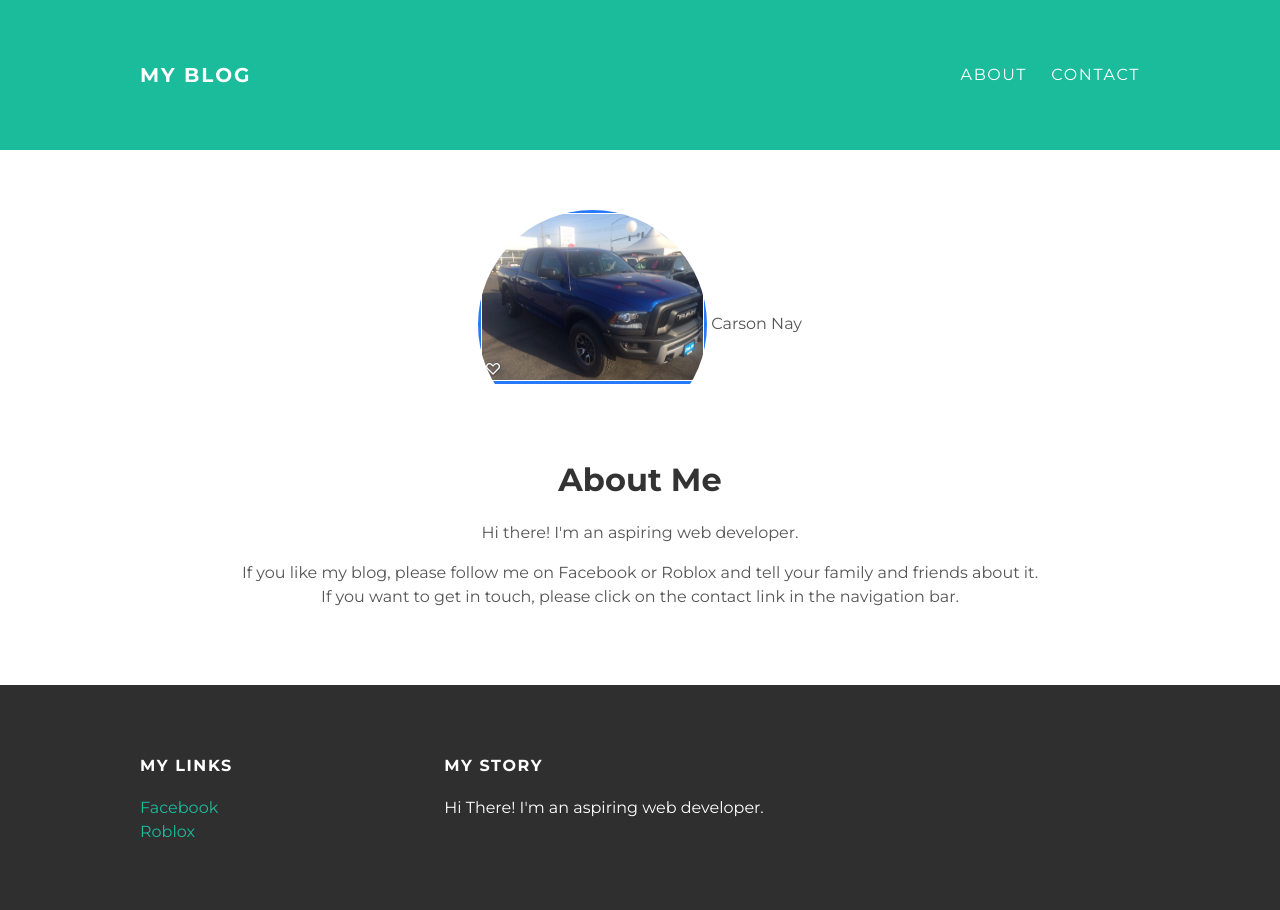
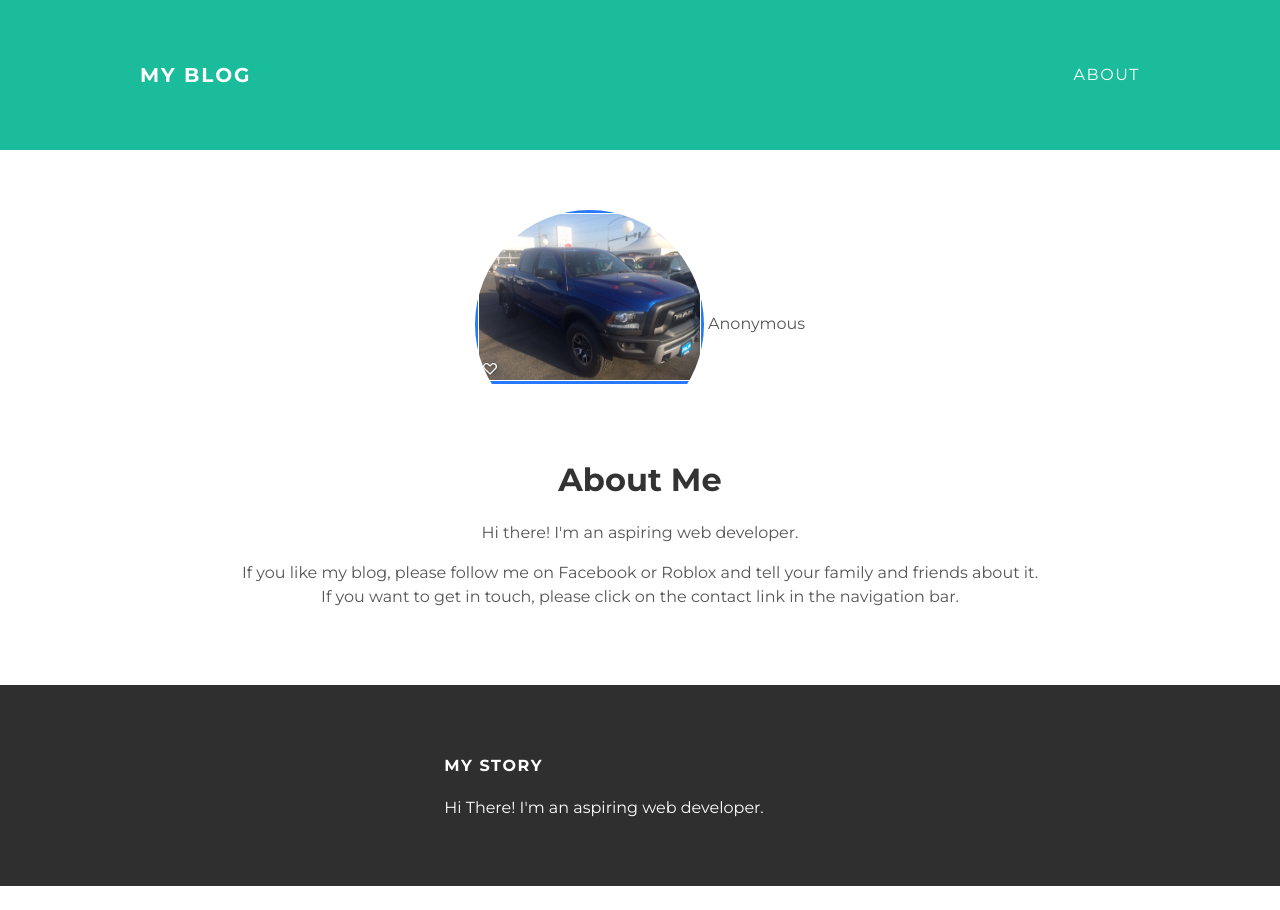
Before and after one commit to CarsonMN/I-remembered.github.io, a plain HTML site: page about.html in a window 1280 px wide. After the commit the page ends 886 px from the top, so only its background shows below. Drawn offline with Linux system fonts and the light colour scheme.

Commit message:
Update about.html

```diff
--- a/about.html
+++ b/about.html
@@ -10,7 +10,6 @@
         <a id="header-title" href="index.html">My Blog
         <ul id="header-nav">
           <li><a href="about.html">About</a></li>
-          <li><a href="mailto:horsegaming11@gmail.com">Contact</a></li>
         </ul>
       </div>
     </div>
@@ -19,7 +18,7 @@
         <div class="about">
           <div class="about-author">
             <img src="img1.png">
-            <span>Carson Nay</span>
+            <span>Anonymous</span>
           </div>
           <h1 class="about-title">About Me</h1>
           <div class="about-content"><p>Hi there! I'm an aspiring web developer.</p>
@@ -31,12 +30,6 @@
     <div id="footer">
       <div class="container">
         <div class="column">
-          <h4>My Links</h4>
-          <p>
-            <a href="https://www.facebook.com/profile.php?id=100010750810777">Facebook</a>
-            <br>
-            <a href="https://www.roblox.com/users/38410818/profile">Roblox</a>
-          </p>
         </div>
         <div class="column">
           <h4>My Story</h4>
```
